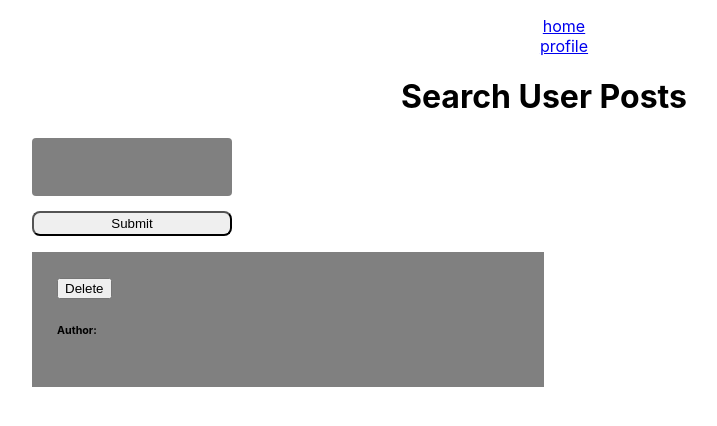
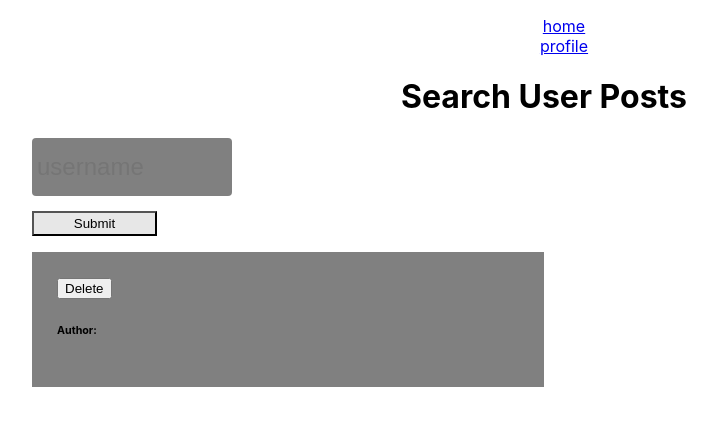
Before and after one commit to dhens/BasicBlog-React, a React (Create React App) app: page /profile in a window 1280 px wide. Shown: the top 426 px of the page, without its empty margins (96-813 px from the left). Built offline with nearby package versions, Linux system fonts and the light colour scheme.

Commit message:
added placeholder to UserPostHistory form and standardized button colors and some styling

```diff
--- a/src/components/ComposeForm/index.css
+++ b/src/components/ComposeForm/index.css
@@ -42,6 +42,6 @@ form {
 }
 
 .submit {
-    border-radius: 8px;
-    background-color: white;
+    background-color: #e7e7e7;
+    color: black;
 }
--- a/src/components/UserPostHistory/index.css
+++ b/src/components/UserPostHistory/index.css
@@ -36,7 +36,8 @@ ul {
 }
 
 .submit-search {
-    width: 200px;
+    background-color: #e7e7e7;
+    color: black;
+    width: 125px;
     height: 25px;
-    border-radius: 8px;
 }
--- a/src/components/UserPostHistory/index.js
+++ b/src/components/UserPostHistory/index.js
@@ -43,7 +43,7 @@ const UserPostHistory = () => {
     return (
         <div className="container">
             <form>
-                <input className="search-user" type="text" onChange={handleChange} value={state.username} name="username" maxLength="16" required />
+                <input className="search-user" type="text" placeholder="username" onChange={handleChange} value={state.username} name="username" maxLength="16" required />
                 <input className="submit-search" type="submit" onClick={handleSubmit} />
             </form>
 
```
